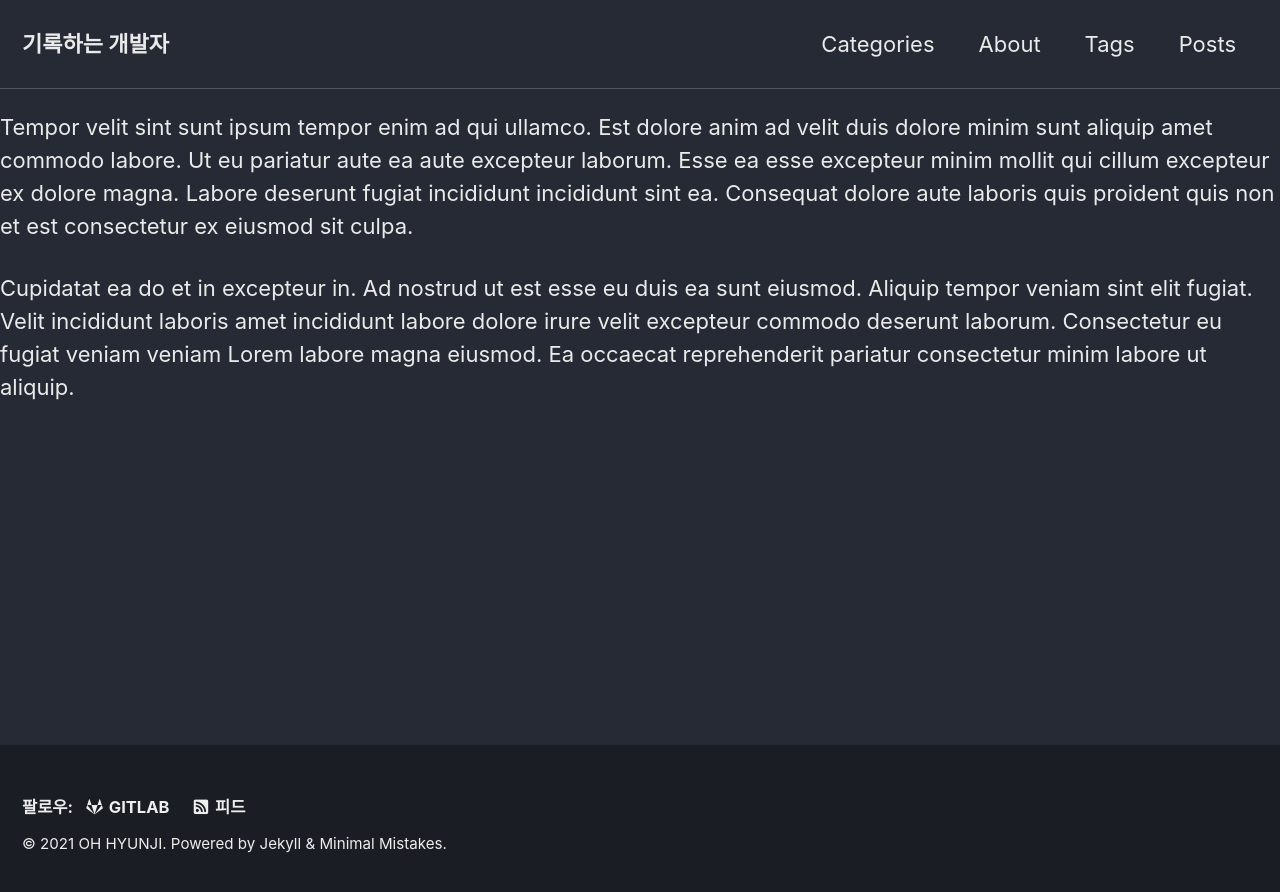
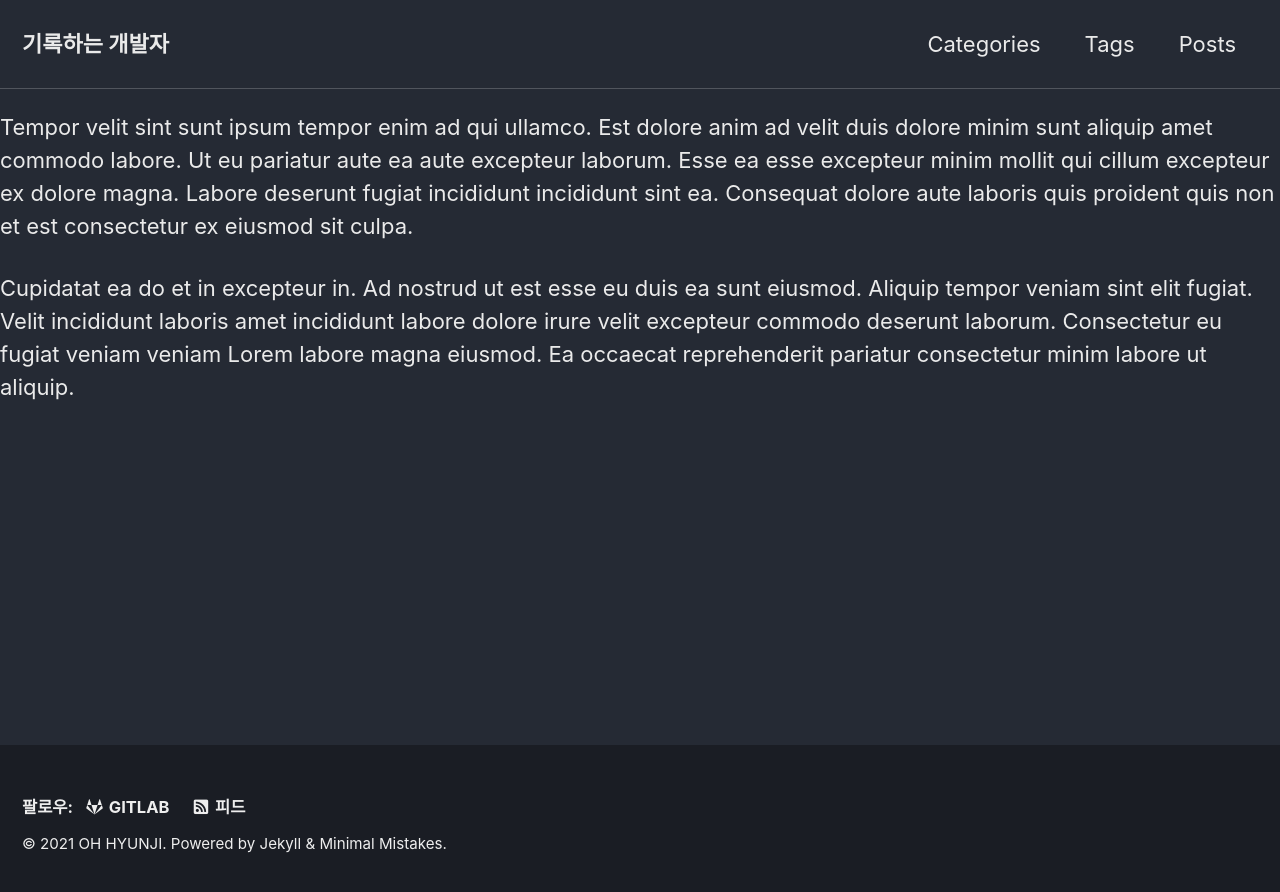
Before and after one commit to adorable-HJ/adorable-HJ.github.io, a Jekyll site: the page built from _pages/about.md, in a window 1280 px wide. Shown: the top 892 px of the page. Built offline with Jekyll 4.4.1, drawn with Linux system fonts in a browser that asks for light colours; cached includes are drawn as plain includes; our own code applies the rules of GitHub Pages for plain Markdown files.

Commit message:
update navigation

```diff
--- a/_data/navigation.yml
+++ b/_data/navigation.yml
@@ -2,8 +2,6 @@
 main:
   - title: "Categories"
     url: /categories/
-  - title: "About"
-    url: /about/
   - title: "Tags"
     url: /tags/
   - title: "Posts"
```
Also changed, not shown: _pages/category_archive.md (+1 -1 lines).
